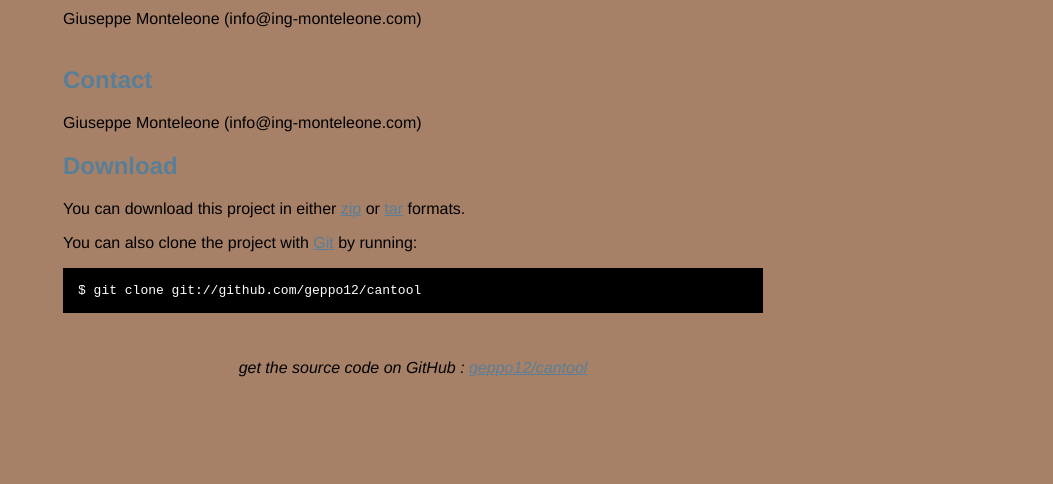
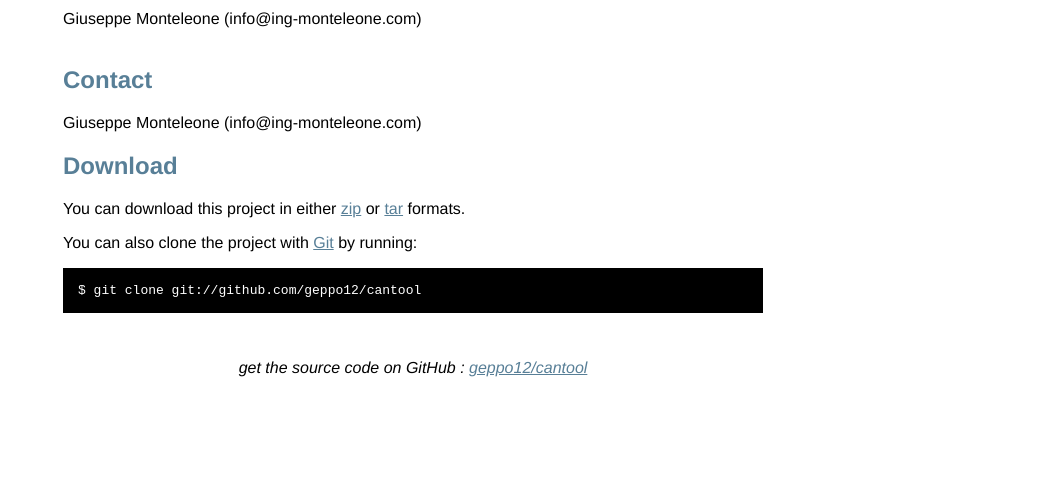
Before and after one commit to geppo12/cantool, a plain HTML site: page index.html in a window 1280 px wide. Shown: the part 316-800 px from the top of the page, without its empty margins (227-1280 px from the left). Drawn offline with Linux system fonts and the light colour scheme.

Commit message:
Changed background color
Signed-off-by: Giuseppe Monteleone <info@ing-monteleone.com>

```diff
--- a/index.html
+++ b/index.html
@@ -8,7 +8,7 @@
   <style type="text/css">
     body {
       margin-top: 1.0em;
-      background-color: #a78068;
+      background-color: #FFFFFF;
       font-family: Helvetica, Arial, FreeSans, san-serif;
       color: #000000;
     }
```
